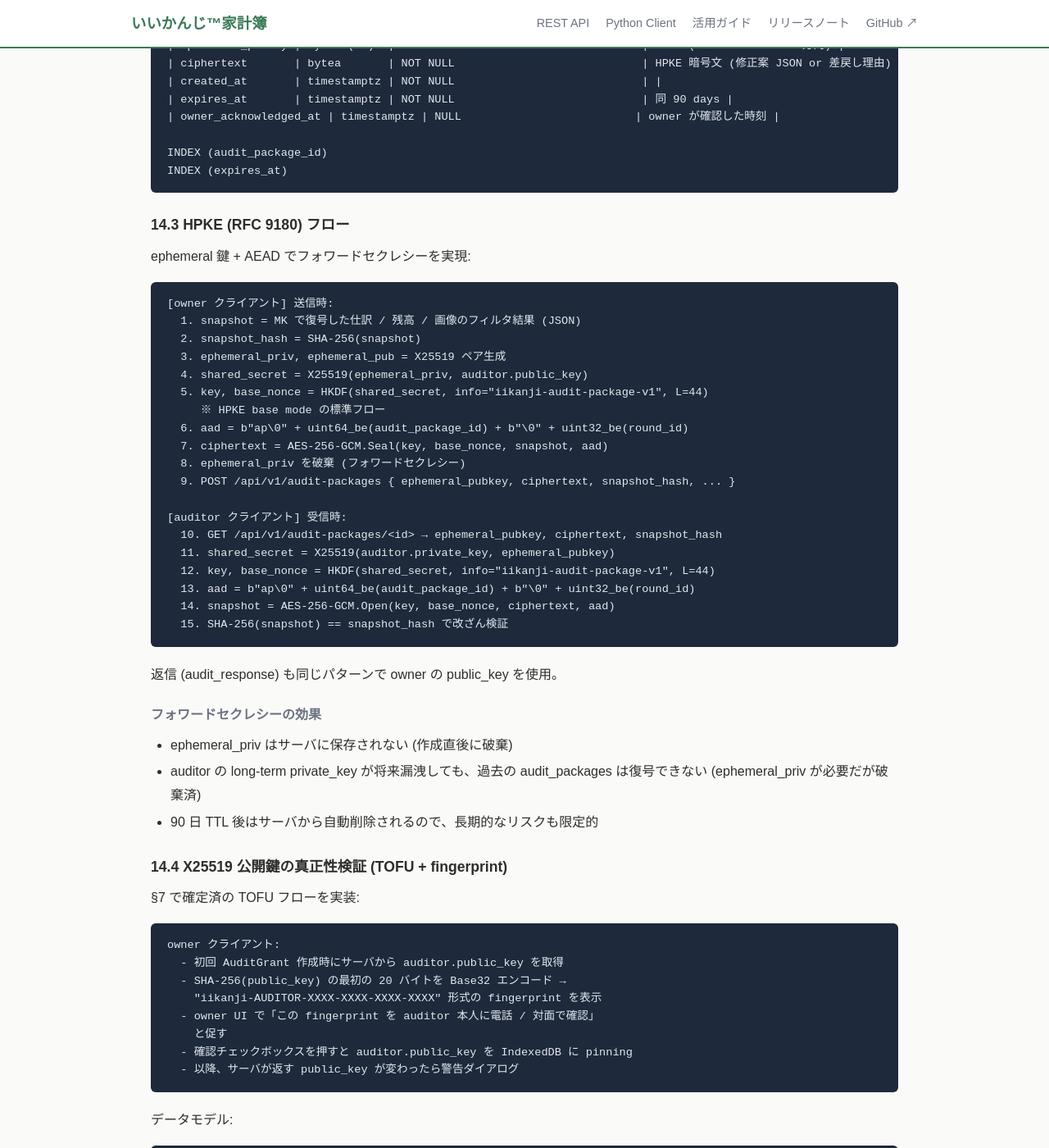
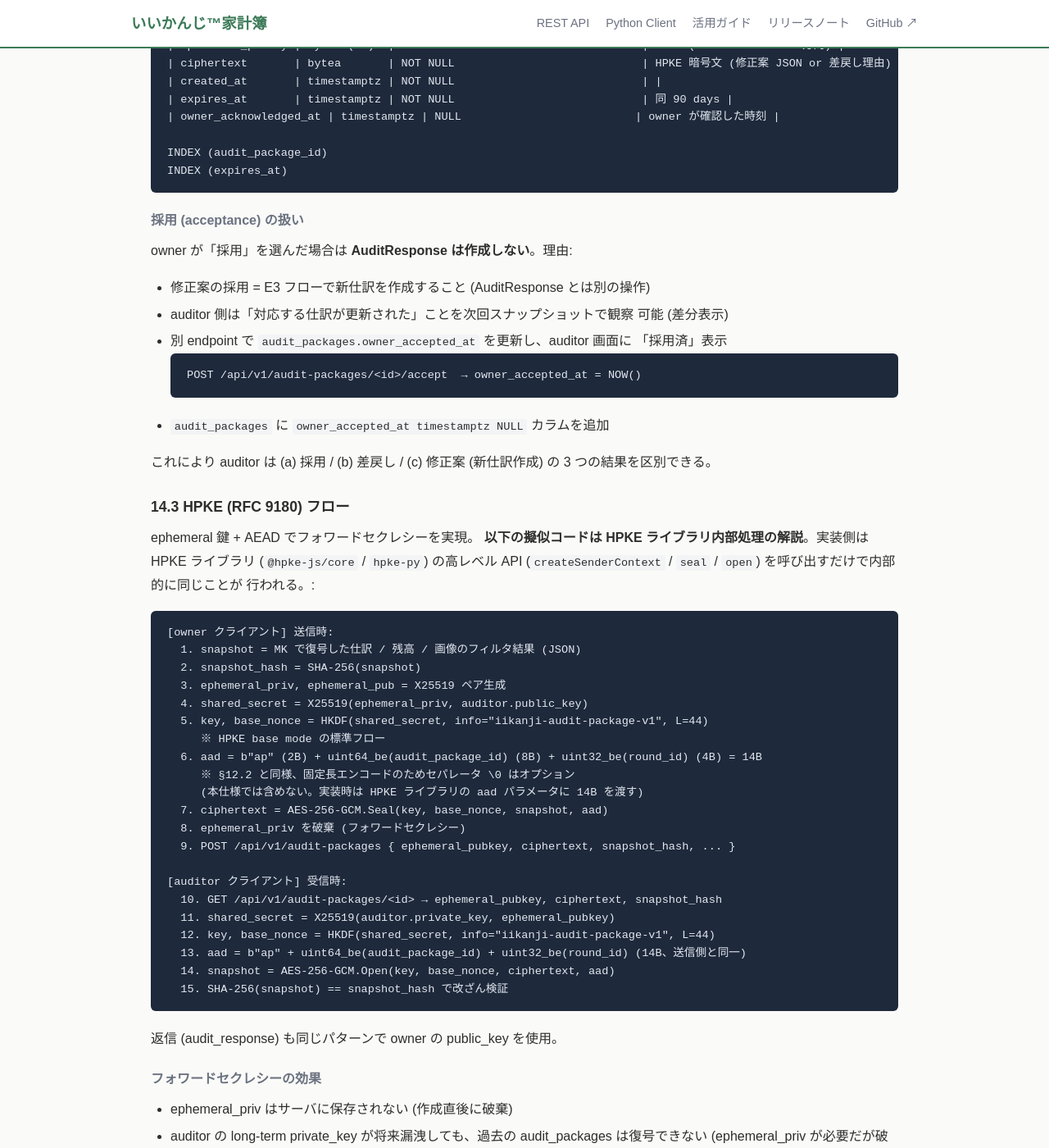
Before and after one commit to nananek/iikanji-kakeibo, a Jekyll site: the page built from docs/v5-e2ee/index.md, in a window 1280 px wide and 1400 px high, scrolled down 43875 px. Shown: the whole window at 82% size. Built offline with Jekyll 4.4.1, drawn with Linux system fonts in a browser that asks for light colours; some of the changed text lies outside the part shown.

Commit message:
fix(v5): PR #129 review 軽微 4 件をマージ前に反映
claude-review (PR #129) approve 時の指摘 4 件を merge 前に反映。

軽微 (4 件):
1. HPKE 擬似コード/ライブラリ API の不整合 → §14.3 冒頭に「擬似コードは
   ライブラリ内部処理の解説。実装側は HPKE ライブラリの高レベル API
   (createSenderContext / seal / open) を呼ぶだけ」と注記
2. AAD セパレータの冗長性 → §14.3 の AAD を「b"ap" (2B) + uint64_be (8B) +
   uint32_be (4B) = 14B、セパレータ \\0 は不要」に整理。固定長エンコードで
   曖昧性なし
3. response_type に acceptance がない → §14.2 末尾に「採用扱い」セクション
   追加。AuditResponse は作成せず audit_packages.owner_accepted_at を
   更新 + /accept endpoint。auditor は採用 / 差戻し / 修正案の 3 結果を区別
4. v4.x Lv2 廃止告知タイミング → §14.11 に「段階的告知計画」追加:
   - v4.x 最終マイナーで deprecation バナー
   - v5.0 リリース 1 ヶ月前にメール通知 (§6 統合)
   - 猶予期間中の dual UX は実装しない
   - 猶予期間後にリアルタイム閲覧 UI 完全削除

Co-Authored-By: Claude Opus 4.7 (1M context) <noreply@anthropic.com>

````diff
--- a/docs/v5-e2ee/index.md
+++ b/docs/v5-e2ee/index.md
@@ -1842,9 +1842,30 @@ INDEX (audit_package_id)
 INDEX (expires_at)
 ```
 
+#### 採用 (acceptance) の扱い
+
+owner が「採用」を選んだ場合は **AuditResponse は作成しない**。理由:
+
+- 修正案の採用 = E3 フローで新仕訳を作成すること (AuditResponse とは別の操作)
+- auditor 側は「対応する仕訳が更新された」ことを次回スナップショットで観察
+  可能 (差分表示)
+- 別 endpoint で `audit_packages.owner_accepted_at` を更新し、auditor 画面に
+  「採用済」表示
+  ```
+  POST /api/v1/audit-packages/<id>/accept  → owner_accepted_at = NOW()
+  ```
+- `audit_packages` に `owner_accepted_at timestamptz NULL` カラムを追加
+
+これにより auditor は (a) 採用 / (b) 差戻し / (c) 修正案 (新仕訳作成) の
+3 つの結果を区別できる。
+
 ### 14.3 HPKE (RFC 9180) フロー
 
-ephemeral 鍵 + AEAD でフォワードセクレシーを実現:
+ephemeral 鍵 + AEAD でフォワードセクレシーを実現。
+**以下の擬似コードは HPKE ライブラリ内部処理の解説**。実装側は HPKE ライブラリ
+(`@hpke-js/core` / `hpke-py`) の高レベル API
+(`createSenderContext` / `seal` / `open`) を呼び出すだけで内部的に同じことが
+行われる。:
 
 ```
 [owner クライアント] 送信時:
@@ -1854,7 +1875,9 @@ ephemeral 鍵 + AEAD でフォワードセクレシーを実現:
   4. shared_secret = X25519(ephemeral_priv, auditor.public_key)
   5. key, base_nonce = HKDF(shared_secret, info="iikanji-audit-package-v1", L=44)
      ※ HPKE base mode の標準フロー
-  6. aad = b"ap\0" + uint64_be(audit_package_id) + b"\0" + uint32_be(round_id)
+  6. aad = b"ap" (2B) + uint64_be(audit_package_id) (8B) + uint32_be(round_id) (4B) = 14B
+     ※ §12.2 と同様、固定長エンコードのためセパレータ \0 はオプション
+     (本仕様では含めない。実装時は HPKE ライブラリの aad パラメータに 14B を渡す)
   7. ciphertext = AES-256-GCM.Seal(key, base_nonce, snapshot, aad)
   8. ephemeral_priv を破棄 (フォワードセクレシー)
   9. POST /api/v1/audit-packages { ephemeral_pubkey, ciphertext, snapshot_hash, ... }
@@ -1863,7 +1886,7 @@ ephemeral 鍵 + AEAD でフォワードセクレシーを実現:
   10. GET /api/v1/audit-packages/<id> → ephemeral_pubkey, ciphertext, snapshot_hash
   11. shared_secret = X25519(auditor.private_key, ephemeral_pubkey)
   12. key, base_nonce = HKDF(shared_secret, info="iikanji-audit-package-v1", L=44)
-  13. aad = b"ap\0" + uint64_be(audit_package_id) + b"\0" + uint32_be(round_id)
+  13. aad = b"ap" + uint64_be(audit_package_id) + uint32_be(round_id) (14B、送信側と同一)
   14. snapshot = AES-256-GCM.Open(key, base_nonce, ciphertext, aad)
   15. SHA-256(snapshot) == snapshot_hash で改ざん検証
 ```
@@ -2021,7 +2044,15 @@ E5 実装で `AuditGrant.revoked_at` を見てサーバ側で 403 を返すロ
 - [ ] AuditGrant.revoked_at による新規 GET 拒否
 - [ ] `flask audit-cleanup` CLI (90 日 TTL の自動削除、cron / systemd timer 連動)
 - [ ] v4.x の Lv2 リアルタイム閲覧 UX (auditor がログインして閲覧) の廃止
+- [ ] **段階的告知計画**:
+  - v4.x 最終マイナー (例 v4.9.0) で auditor ダッシュボードに deprecation
+    バナー表示「v5.0 から監査連携は非同期ワークフロー方式に変わります」
+  - v5.0 リリース 1 ヶ月前にメール通知 (§6 と統合)
+  - v5.0 移行猶予期間中は dual UX (v4.x スタイルと v5.0 ワークフロー両対応)
+    は実装しない (UX が複雑化するため)
+  - 猶予期間後はワークフロー方式のみ、リアルタイム閲覧 UI は完全削除
 - [ ] 既存 AuditGrant ユーザーへの移行ガイド (v5.0 で非同期ワークフローに切替)
+- [ ] `audit_packages.owner_accepted_at` カラム追加 + `/accept` endpoint
 - [ ] テスト: HPKE 復号失敗 (rogue ephemeral_pubkey すり替え) → 検知
 - [ ] テスト: AAD すり替え (他 round_id への入れ替え) → 復号失敗
 - [ ] テスト: owner_user_id / auditor_user_id フィルタ IDOR (他者の package が取れない)
````
